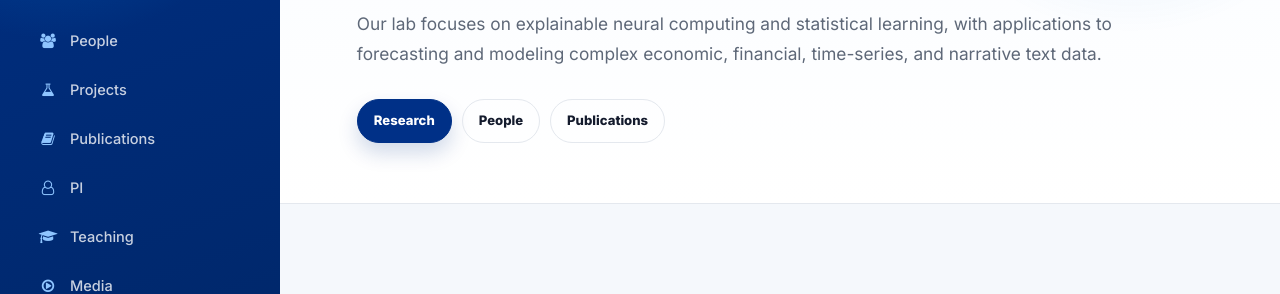
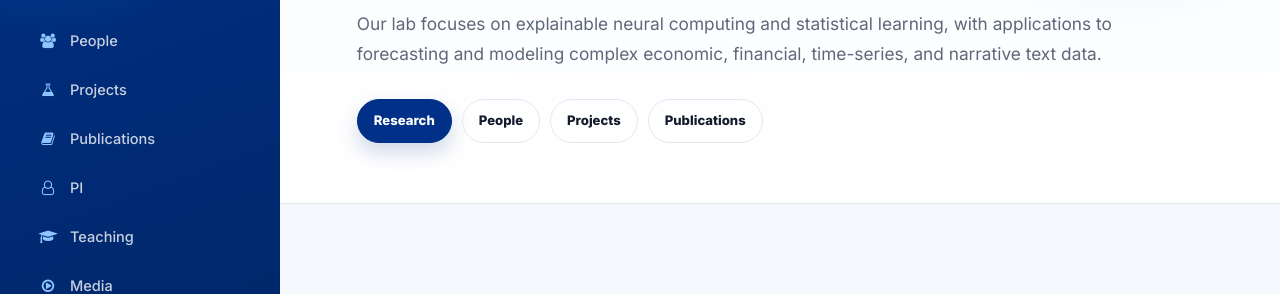
Before and after one commit to seo-beomseok/lab-homepage, a Jekyll site: the page built from index.html, in a window 1280 px wide and 900 px high. Shown: the part 273-567 px from the top of the window. Built offline with Jekyll 4.4.1, drawn with Linux system fonts in a browser that asks for light colours.

Commit message:
Update index.html

```diff
--- a/index.html
+++ b/index.html
@@ -11,6 +11,7 @@ title: ""
     <div class="hero-links">
       <a class="pill primary" href="#research">Research</a>
       <a class="pill" href="#people">People</a>
+      <a class="pill" href="#projects">Projects</a>
       <a class="pill" href="#publications">Publications</a>
     </div>
   </div>
```
